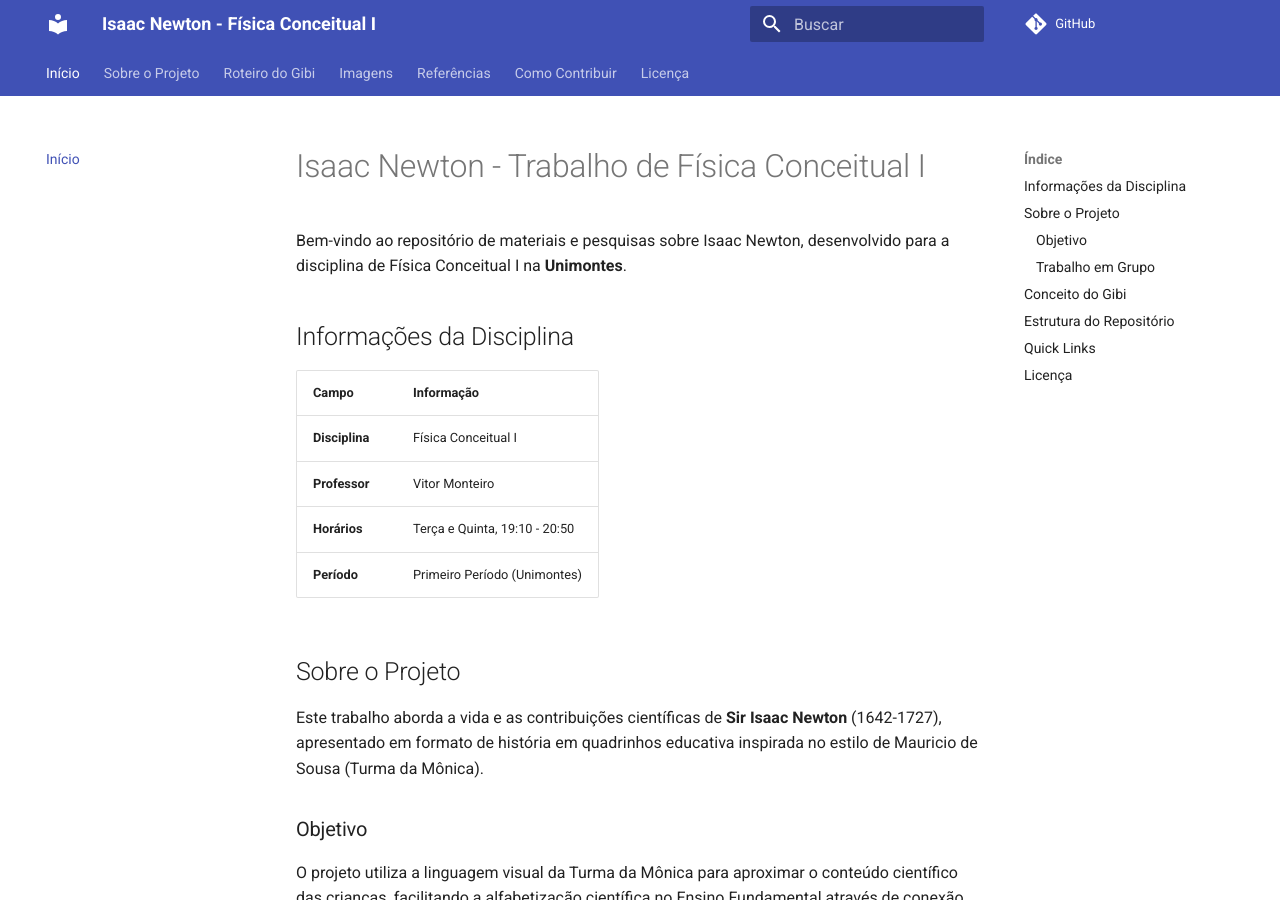
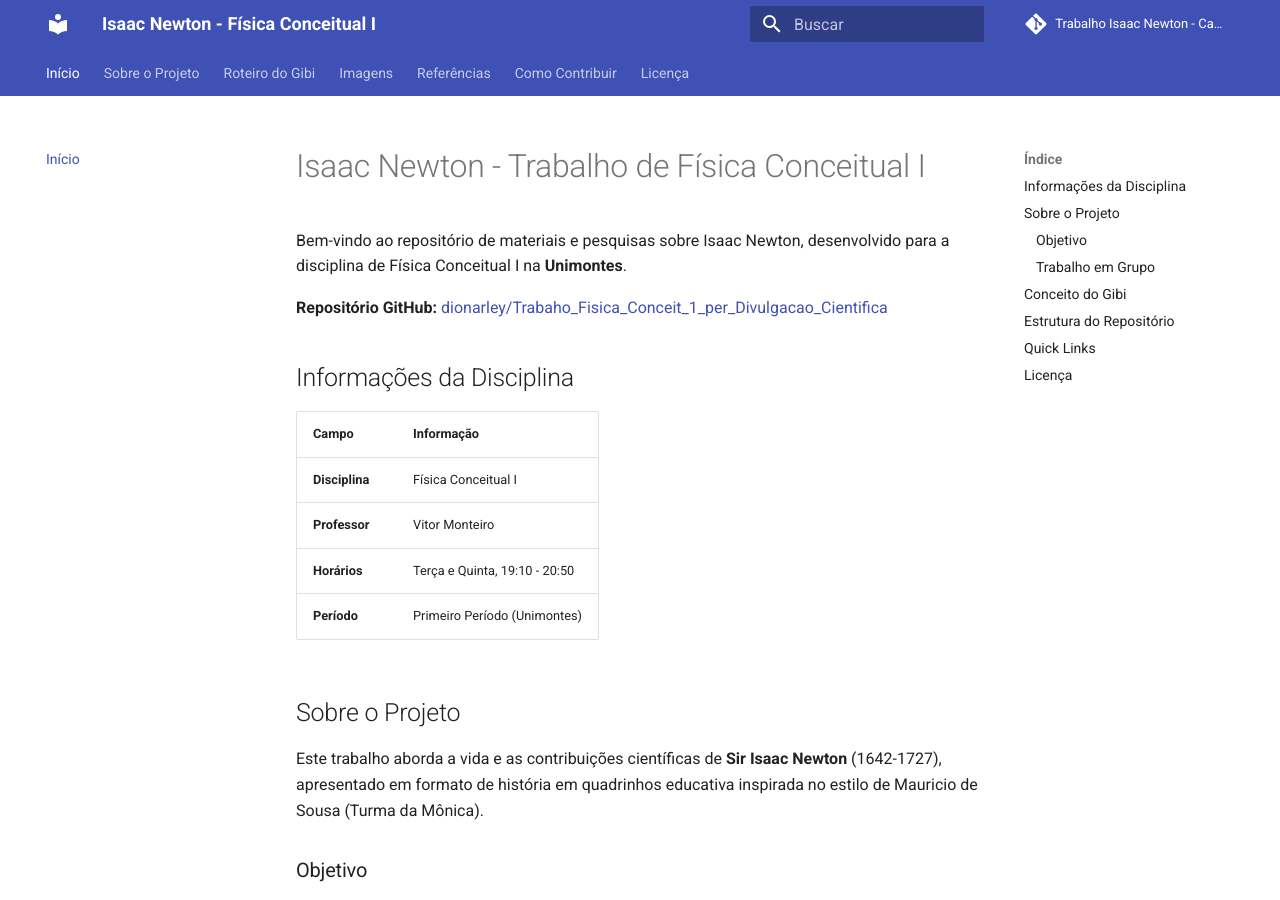
Before and after one commit to dionarley/Trabaho_Fisica_Conceit_1_per_Divulgacao_Cient, an MkDocs documentation site: the page built from docs/index.md, in a window 1280 px wide and 900 px high. Built offline with MkDocs 1.6.1 and Material for MkDocs 9.7.7, drawn with Linux system fonts in a browser that asks for light colours; comment, search, counter and statistics services are not loaded.

```diff
--- a/docs/index.md
+++ b/docs/index.md
@@ -1,6 +1,8 @@
 # Isaac Newton - Trabalho de Física Conceitual I
 
 Bem-vindo ao repositório de materiais e pesquisas sobre Isaac Newton, desenvolvido para a disciplina de Física Conceitual I na **Unimontes**.
+
+**Repositório GitHub:** [dionarley/Trabaho_Fisica_Conceit_1_per_Divulgacao_Cientifica](https://github.com/dionarley/Trabaho_Fisica_Conceit_1_per_Divulgacao_Cientifica)
 
 ## Informações da Disciplina
 
--- a/mkdocs.yml
+++ b/mkdocs.yml
@@ -1,10 +1,10 @@
 site_name: Isaac Newton - Física Conceitual I
-site_url: https://github.com/seu-usuario/Isaac_Newton
+site_url: https://dionarley.github.io/Trabaho_Fisica_Conceit_1_per_Divulgacao_Cientifica
 site_description: Trabalho acadêmico sobre Isaac Newton para a disciplina de Física Conceitual I na Unimontes
 site_author: Dionarley Ruas Vieira
 
-repo_url: https://github.com/seu-usuario/Isaac_Newton
-repo_name: GitHub
+repo_url: https://github.com/dionarley/Trabaho_Fisica_Conceit_1_per_Divulgacao_Cientifica
+repo_name: Trabalho Isaac Newton - Cartoon
 
 theme:
   name: material
@@ -48,4 +48,4 @@ markdown_extensions:
 extra:
   social:
     - icon: fontawesome/brands/github
-      link: https://github.com/seu-usuario/Isaac_Newton
+      link: https://github.com/dionarley/Trabaho_Fisica_Conceit_1_per_Divulgacao_Cientifica
```
